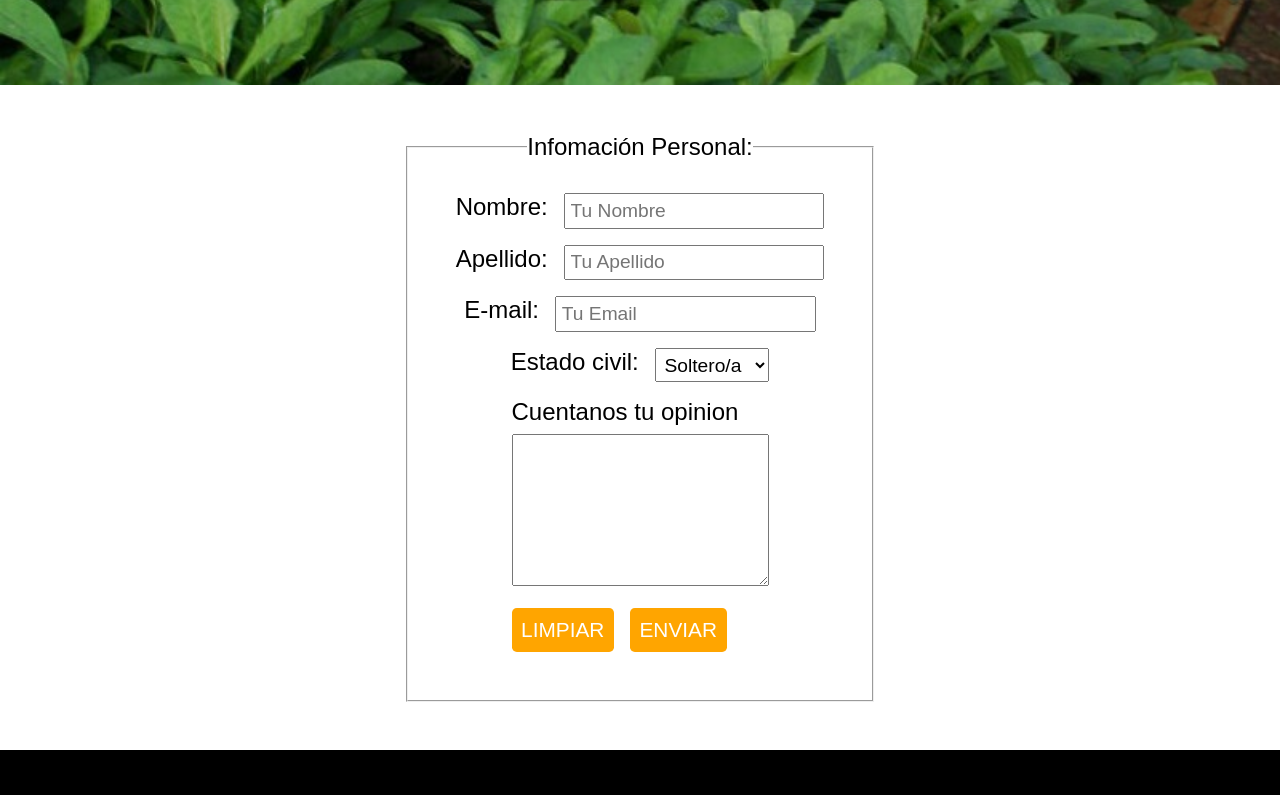
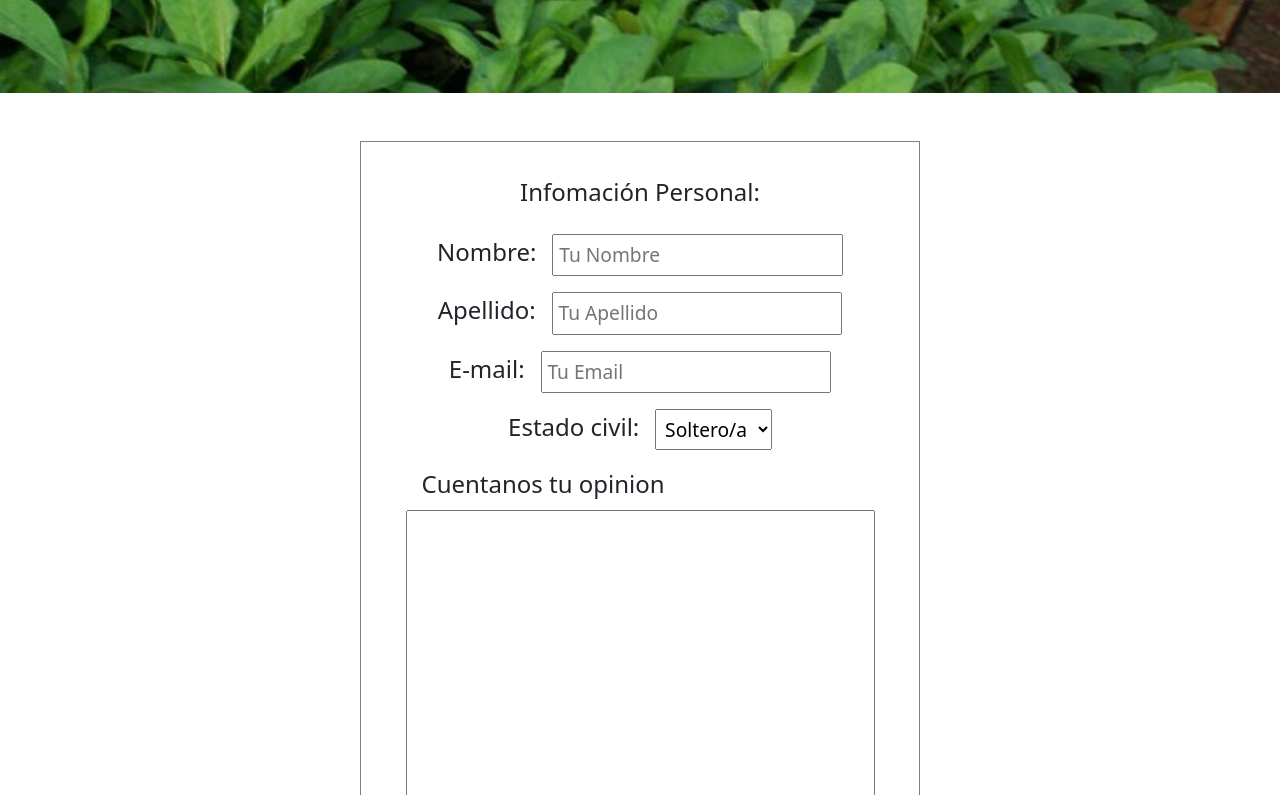
Before and after one commit to CarlosHadla/repositorio-de-mi-primer-proyecto, a plain HTML site: page pages/contacto.html in a window 1280 px wide. Shown: the part 243-1038 px from the top of the page. Drawn offline with nearby package versions, Linux system fonts and the light colour scheme.

Commit message:
3er commit: Arreglar partes del formulario

```diff
--- a/css/estilos.css
+++ b/css/estilos.css
@@ -204,6 +204,9 @@ li{
     padding: 2rem;
     margin: auto;
     font-size: 1.5rem;
+    border: 1px solid gray;
+    width: 35rem;
+    max-width: 90%;
 }
 .formulario__legend{
     margin-bottom: 0.5rem;
@@ -219,11 +222,14 @@ li{
 .boton__formulario{
     display: flex;
     gap: 1rem;
+    justify-content: center;
+
 }
 
 .formulario__input{
     padding: .3rem;
     font-size: 1.2rem;
+
 }
 /*FOOTER*/
 .footer{
--- a/pages/contacto.html
+++ b/pages/contacto.html
@@ -9,6 +9,7 @@
     <link rel="preconnect" href="https://fonts.googleapis.com">
     <link rel="preconnect" href="https://fonts.gstatic.com" crossorigin>
     <link href="https://fonts.googleapis.com/css2?family=Josefin+Sans:wght@400;700&family=Open+Sans&family=PT+Sans:wght@400;700&family=Roboto+Serif:opsz@8..144&display=swap" rel="stylesheet">
+    <link href="https://cdn.jsdelivr.net/npm/bootstrap@5.2.2/dist/css/bootstrap.min.css" rel="stylesheet" integrity="sha384-Zenh87qX5JnK2Jl0vWa8Ck2rdkQ2Bzep5IDxbcnCeuOxjzrPF/et3URy9Bv1WTRi" crossorigin="anonymous">
     <link rel="stylesheet" href="../css/estilos.css">
 </head>
 
@@ -50,13 +51,13 @@
                     <option value="c">Casado/a</option>
                     </select>
                 </div>
-                <div">
-                    <legend class="formulario__legend">Cuentanos tu opinion</legend>
-                    <textarea  class="formulario__bloque" name="Comentario" id="comentario" cols="30" rows="10"></textarea>
+                <div>
+                    <legend class="formulario__legend formulario__interno">Cuentanos tu opinion</legend>
+                    <textarea  class="formulario__bloque formulario__interno" name="Comentario" id="comentario" cols="30" rows="10"></textarea>
                 </div>
                 <div class="boton__formulario">
-                    <input  class="boton" type="reset" value="Limpiar">
-                    <input  class="boton" type="submit" value="Enviar">
+                    <input  class="boton" type="reset" value="Limpiar formulario">
+                    <input  class="boton" type="submit" value="Enviar formulario">
                 </div>
             </fieldset>
         </form>
@@ -75,6 +76,8 @@
             </nav>
         </div>
     </footer>
+    <script src="https://cdn.jsdelivr.net/npm/bootstrap@5.2.2/dist/js/bootstrap.bundle.min.js" integrity="sha384-OERcA2EqjJCMA+/3y+gxIOqMEjwtxJY7qPCqsdltbNJuaOe923+mo//f6V8Qbsw3" crossorigin="anonymous"></script>
+
 
 </body>
 </html>
```
